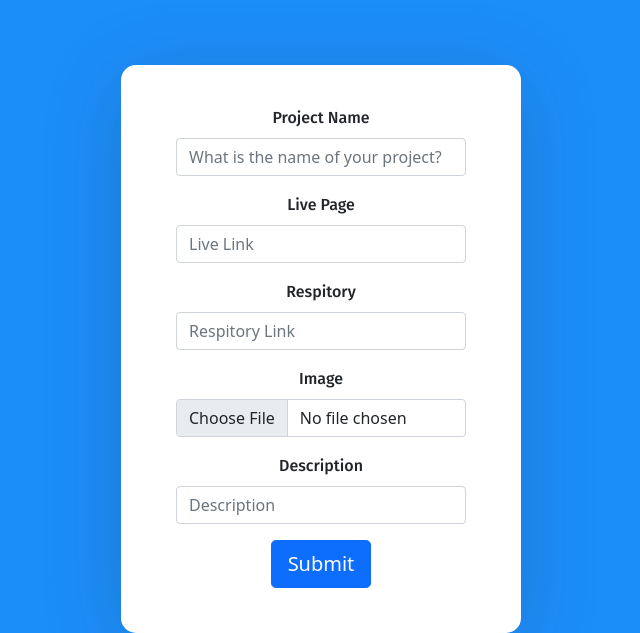
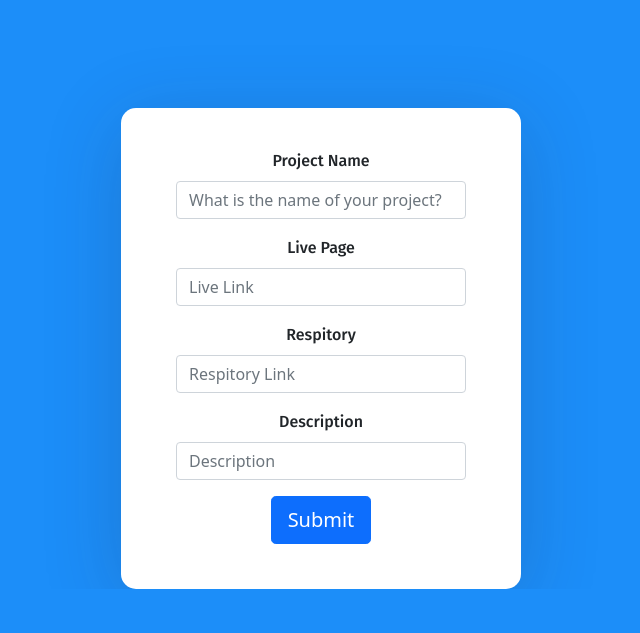
Before and after one commit to tybant0427/creative_dev, a React (Create React App) app in the folder client/: page /update in a window 1280 px wide. Shown: the part 214-847 px from the top of the page, without its empty margins (319-959 px from the left). After the commit the page ends 803 px from the top, so only its background shows below. Built offline with nearby package versions, Linux system fonts and the light colour scheme.

Commit message:
delete comments

```diff
--- a/client/src/components/ProfileComponents/Update.js
+++ b/client/src/components/ProfileComponents/Update.js
@@ -95,7 +95,7 @@ className="mb-3">
           >
     </input>
 </div>
- <div className="mb-3">
+ {/* <div className="mb-3">
     <label for="exampleFormControlInput1" className="form-label">Image</label>
     <input
     type="File"
@@ -107,7 +107,7 @@ className="mb-3">
       onChange={handleChange}
       >
     </input>
-</div>
+</div> */}
 <div className="mb-3">
     <label for="exampleFormControlInput1" className="form-label">Description</label>
     <input
```
Also changed, not shown: client/src/index.css (+0 -7 lines).
